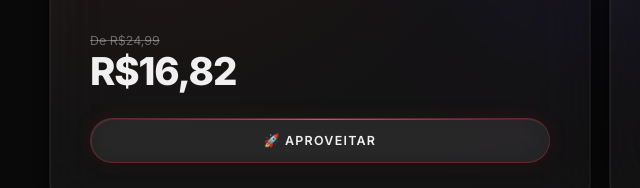
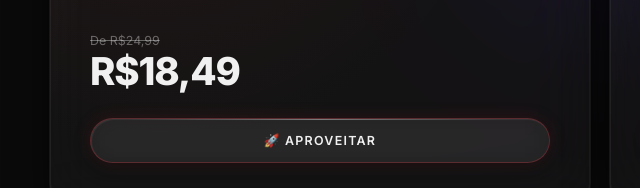
Before and after one commit to pcdofraco/pcdofraco.site, a plain HTML site: page index.html in a window 1280 px wide. Shown: the part 1759-1947 px from the top of the page, 40-680 px from the left. Drawn offline with Linux system fonts and the light colour scheme.

Commit message:
Update index.html

```diff
--- a/index.html
+++ b/index.html
@@ -542,7 +542,7 @@ footer{
         </ul>
         <div class="price-block">
           <div class="price-old">De R$24,99</div>
-          <div class="price-new">R$16,82</div>
+          <div class="price-new">R$18,49</div>
         </div>
         <a href="https://pay.cakto.com.br/og52za8_1166330" class="btn-pkg" target="_blank"><span>🚀 Aproveitar</span></a>
       </div>
```
